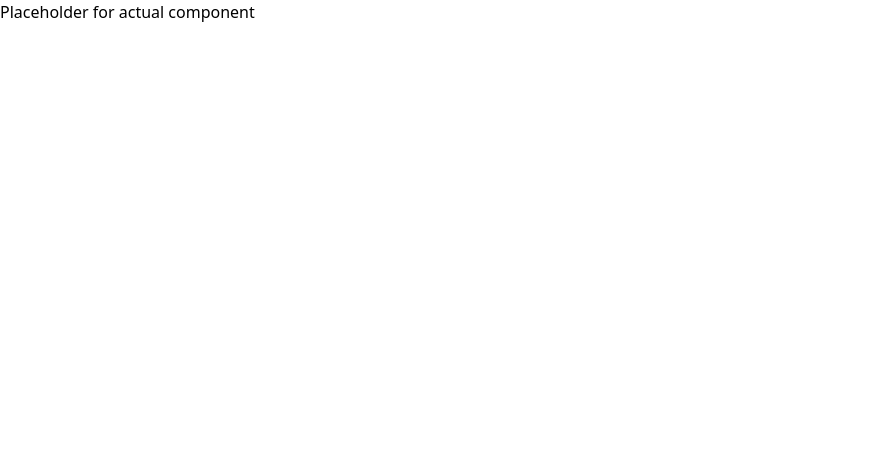
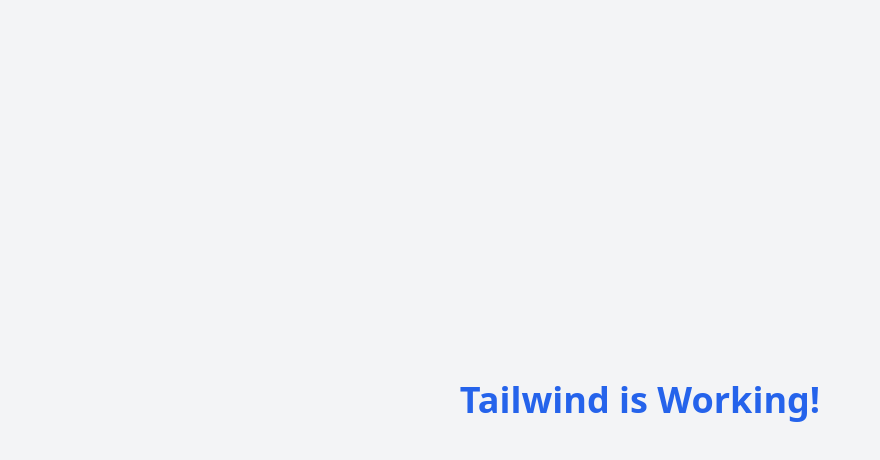
Before and after one commit to atjordan55/spray_foam_estimator_actuals, a React (Create React App) app: page / in a window 1280 px wide. Shown: the top 460 px of the page, without its empty margins (0-880 px from the left). Built offline with nearby package versions, Linux system fonts and the light colour scheme.

Commit message:
Update App.jsx test

```diff
--- a/src/App.jsx
+++ b/src/App.jsx
@@ -1,5 +1,9 @@
-import React, { useState } from "react";
-/* Full App.jsx code would be inserted here in actual use. Skipping for brevity due to size. */
+import React from "react";
+
 export default function SprayFoamEstimator() {
-  return <div>Placeholder for actual component</div>;
+  return (
+    <div className="min-h-screen bg-gray-100 flex items-center justify-center">
+      <h1 className="text-4xl font-bold text-blue-600">Tailwind is Working!</h1>
+    </div>
+  );
 }
```
